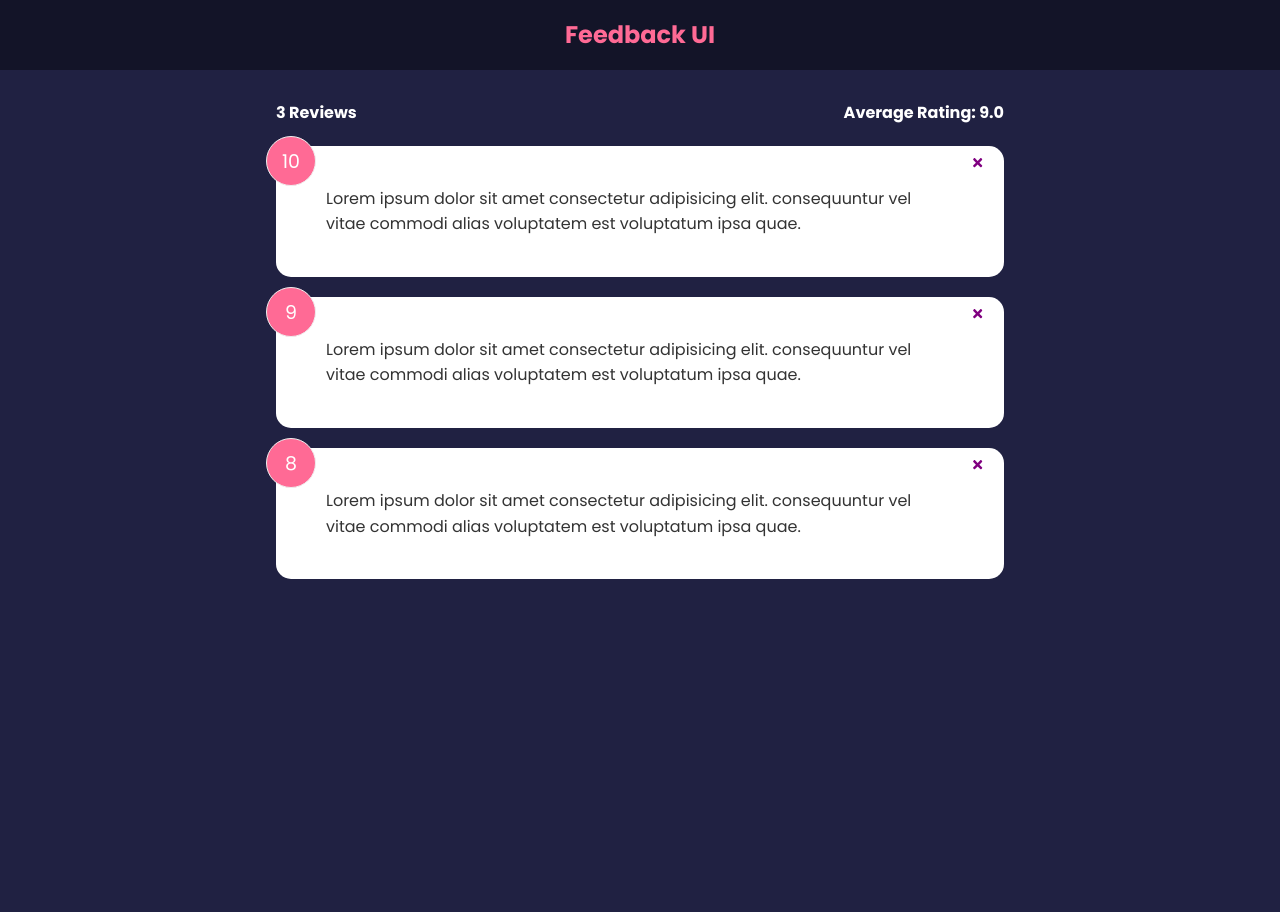
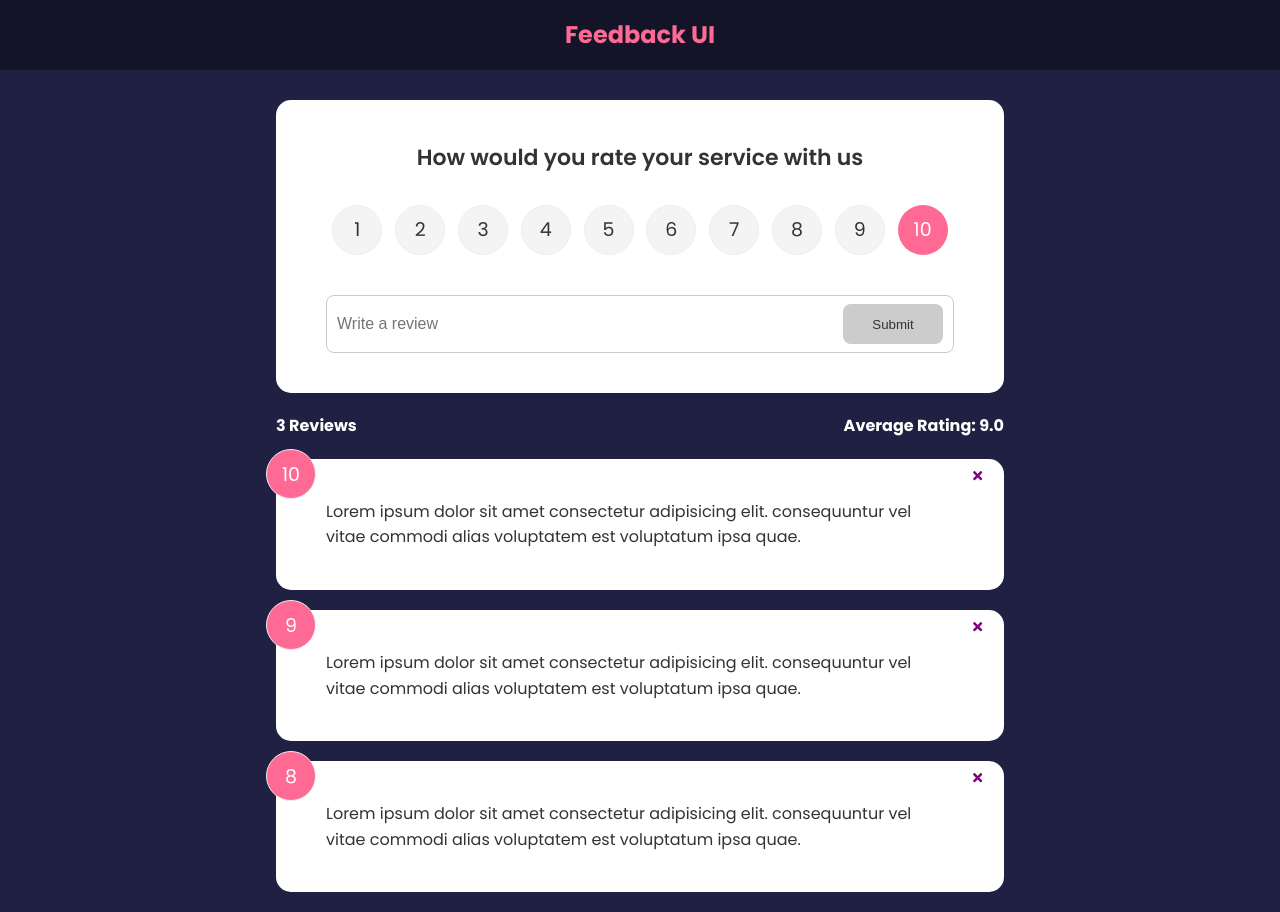
Before and after one commit to alkins22/feedback-app, a React (Create React App) app: page / in a window 1280 px wide. Before the commit the page ends 800 px from the top, so only its background shows below. Built offline with nearby package versions, Linux system fonts and the light colour scheme.

Commit message:
section 4

```diff
--- a/package.json
+++ b/package.json
@@ -6,10 +6,12 @@
     "@testing-library/jest-dom": "^5.16.5",
     "@testing-library/react": "^13.4.0",
     "@testing-library/user-event": "^13.5.0",
+    "framer-motion": "^4.1.17",
     "react": "^18.2.0",
     "react-dom": "^18.2.0",
     "react-icons": "^4.7.1",
     "react-scripts": "5.0.1",
+    "uuid": "^8.3.2",
     "web-vitals": "^2.1.4"
   },
   "scripts": {
--- a/src/App.js
+++ b/src/App.js
@@ -1,31 +1,35 @@
-import { useState } from 'react';
-import Header from './components/Header';
-import FeedbackList from './components/FeedbackList';
-import FeedbackData from './data/FeedbackData';
-import FeedbackStats from './components/FeedbackStats';
-
+import { v4 as uuidv4 } from "uuid";
+import { useState } from "react";
+import Header from "./components/Header";
+import FeedbackList from "./components/FeedbackList";
+import FeedbackData from "./data/FeedbackData";
+import FeedbackStats from "./components/FeedbackStats";
+import FeedbackForm from "./components/FeedbackForm";
 
 function App() {
-    const [feedback, setFeedback] = useState(FeedbackData)
+  const [feedback, setFeedback] = useState(FeedbackData);
+
+  const addFeedback = (newFeedback) => {
+    newFeedback.id = uuidv4();
+    setFeedback([newFeedback, ...feedback]);
+  };
 
   const deleteFeedback = (id) => {
-        if(window.confirm('Are you sure you want to delete?')) {
-            setFeedback(
-                feedback.filter((item) => item.id !== id)
-            )
+    if (window.confirm("Are you sure you want to delete?")) {
+      setFeedback(feedback.filter((item) => item.id !== id));
     }
-    }
+  };
 
   return (
     <>
-            <Header/>
+      <Header />
       <div className="container">
+        <FeedbackForm handleAdd={addFeedback} />
         <FeedbackStats feedback={feedback}></FeedbackStats>
-                <FeedbackList feedback={feedback} handleDelete={deleteFeedback}/>
+        <FeedbackList feedback={feedback} handleDelete={deleteFeedback} />
       </div>
     </>
-
-    )
+  );
 }
 
-export default App
+export default App;
--- /dev/null
+++ b/src/components/FeedbackForm.jsx
@@ -0,0 +1,62 @@
+import Card from "./shared/Card";
+import { useState } from "react";
+import Button from "./shared/Button";
+import RatingSelect from "./RatingSelect";
+
+function FeedbackForm({ handleAdd }) {
+  const [text, setText] = useState();
+  const [btnDisabled, setBtnDisabled] = useState(true);
+  const [message, setMessage] = useState("");
+  const [rating, setRating] = useState(10);
+
+  const handleTextChange = (e) => {
+    setText(e.target.value);
+
+    if (text === "") {
+      setBtnDisabled(true);
+      setMessage(null);
+    } else if (text !== "" && text.length <= 10) {
+      setBtnDisabled(true);
+      setMessage("Text must be atleast 10 characters.");
+    } else {
+      setBtnDisabled(false);
+      setMessage(null);
+    }
+  };
+
+  const handleSubmit = (e) => {
+    e.preventDefault();
+    if (text.trim().length > 10) {
+      const newFeedback = {
+        text,
+        rating,
+      };
+      handleAdd(newFeedback);
+      setText("");
+    }
+  };
+
+  return (
+    <Card>
+      <form onSubmit={handleSubmit}>
+        <h2>How would you rate your service with us</h2>
+        <RatingSelect select={(rating) => setRating(rating)} />
+        <div className="input-group">
+          <input
+            onChange={handleTextChange}
+            type="text"
+            placeholder="Write a review"
+            value={text}
+          />
+          <Button type="submit" isDisabled={btnDisabled}>
+            Submit
+          </Button>
+        </div>
+
+        {message && <div className="message">{message}</div>}
+      </form>
+    </Card>
+  );
+}
+
+export default FeedbackForm;
--- a/src/components/FeedbackList.jsx
+++ b/src/components/FeedbackList.jsx
@@ -1,23 +1,41 @@
-import FeedbackItem from "./FeedbackItem"
-import PropTypes from 'prop-types'
-
+import { motion, AnimatePresence } from "framer-motion";
+import FeedbackItem from "./FeedbackItem";
+import PropTypes from "prop-types";
 
 function FeedbackList({ feedback, handleDelete }) {
-
-    if(!feedback || feedback.length === 0) {
-        return <p>No feedback yet.</p>
+  if (!feedback || feedback.length === 0) {
+    return <p>No feedback yet.</p>;
   }
 
+  //   return (
+  //     <div className="feedback-list">
+  //       {feedback.map((item) => (
+  //         <FeedbackItem key={item.id} item={item} handleDelete={handleDelete} />
+  //       ))}
+  //     </div>
+  //   );
+  // }
+
   return (
-    <div className='feedback-list'>
+    <div className="feedback-list">
+      <AnimatePresence>
         {feedback.map((item) => (
+          <motion.div
+            key={item.id}
+            initial={{ opacity: 0 }}
+            animate={{ opacity: 1 }}
+            exit={{ opacity: 0 }}
+          >
             <FeedbackItem
               key={item.id}
               item={item}
-                handleDelete={handleDelete}/>
+              handleDelete={handleDelete}
+            />
+          </motion.div>
         ))}
+      </AnimatePresence>
     </div>
-  )
+  );
 }
 
 FeedbackList.propTypes = {
@@ -27,7 +45,7 @@
       text: PropTypes.string.isRequired,
       rating: PropTypes.number.isRequired,
     })
-    )
-}
+  ),
+};
 
-export default FeedbackList
+export default FeedbackList;
--- a/src/components/FeedbackStats.jsx
+++ b/src/components/FeedbackStats.jsx
@@ -1,25 +1,24 @@
+import PropTypes from "prop-types";
 
-import PropTypes from 'prop-types'
+function FeedbackStats({ feedback }) {
+  // calculare ratings average
+  let average =
+    feedback.reduce((acc, cur) => {
+      return acc + cur.rating;
+    }, 0) / feedback.length;
 
-function FeedbackStats({feedback}) {
-
-  // calculare ratings average
-  let average = feedback.reduce((acc, cur) => {
-    return acc + cur.rating
-  }, 0) / feedback.length
-
-  average = average.toFixed(1)
+  average = average.toFixed(1);
 
   return (
     <div className="feedback-stats">
-        <h4>{feedback.length} Reviews</h4>
-        <h4>Average Rating: {isNaN(average) ? 0 : average}</h4>
+      <h4>{feedback.length} Reviews</h4>
+      <h4>Average Rating: {isNaN(average) ? 0 : average}</h4>
     </div>
-  )
+  );
 }
 
 FeedbackStats.propTypes = {
-    feedback: PropTypes.array
-}
+  feedback: PropTypes.array,
+};
 
-export default FeedbackStats
+export default FeedbackStats;
--- /dev/null
+++ b/src/components/RatingSelect.jsx
@@ -0,0 +1,31 @@
+import { useState } from "react";
+
+function RatingSelect({ select }) {
+  const [selected, setSelected] = useState(10);
+  const handleChange = (e) => {
+    setSelected(+e.currentTarget.value);
+    select(+e.currentTarget.value);
+  };
+
+  const radioButtons = [1, 2, 3, 4, 5, 6, 7, 8, 9, 10];
+
+  return (
+    <ul className="rating">
+      {radioButtons.map((num, index) => (
+        <li key={index}>
+          <input
+            type="radio"
+            id={`num${num}`}
+            name="rating"
+            value={`${num}`}
+            onChange={handleChange}
+            checked={selected === num}
+          />
+          <label htmlFor={`num${num}`}>{`${num}`}</label>
+        </li>
+      ))}
+    </ul>
+  );
+}
+
+export default RatingSelect;
--- /dev/null
+++ b/src/components/shared/Button.jsx
@@ -0,0 +1,24 @@
+import PropTypes from "prop-types";
+
+function Button({ children, version, type, isDisabled }) {
+  return (
+    <button type={type} disabled={isDisabled} className={`btn btn-${version}`}>
+      {children}
+    </button>
+  );
+}
+
+Button.defaultProps = {
+  version: "primary",
+  type: "button",
+  isDisabled: false,
+};
+
+Button.propTypes = {
+  children: PropTypes.node.isRequired,
+  version: PropTypes.string,
+  type: PropTypes.string,
+  isDisabled: PropTypes.bool,
+};
+
+export default Button;
```
Also changed, not shown: 1 other file (tests, documents, lock files or other folders). Lines whose indentation alone changed are shown as unchanged.
